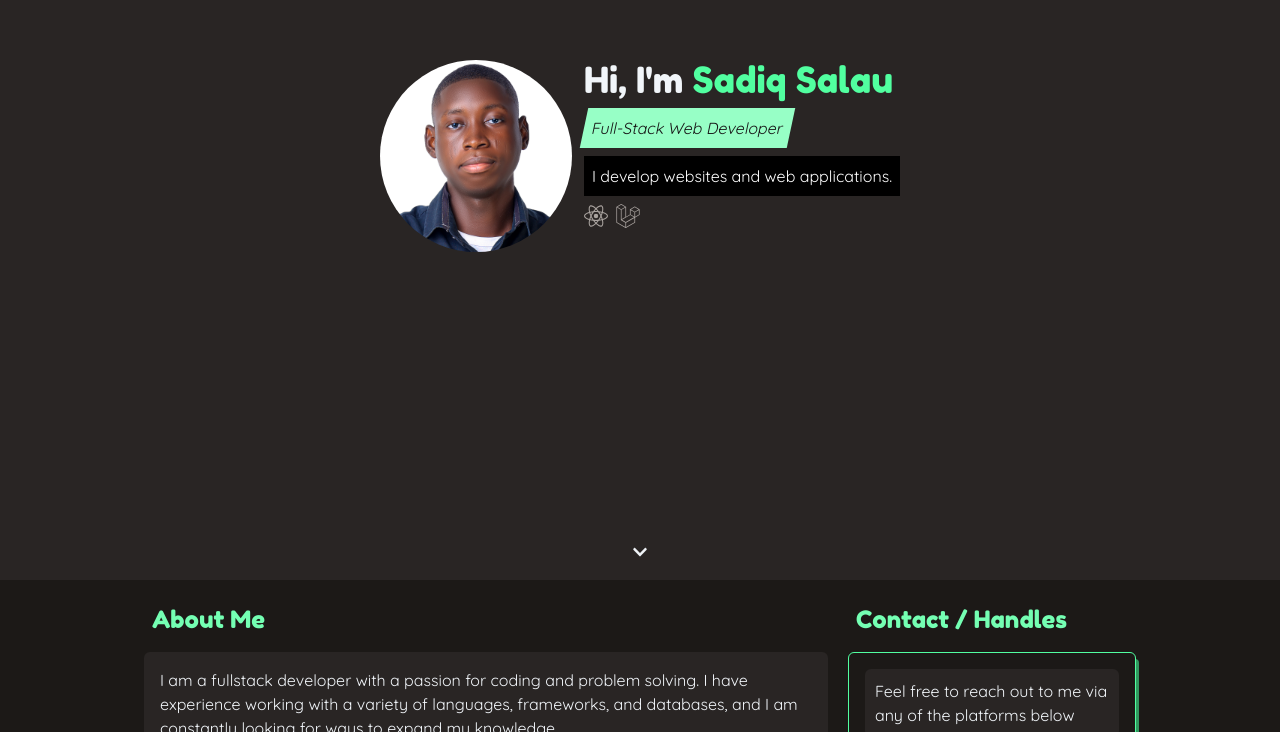
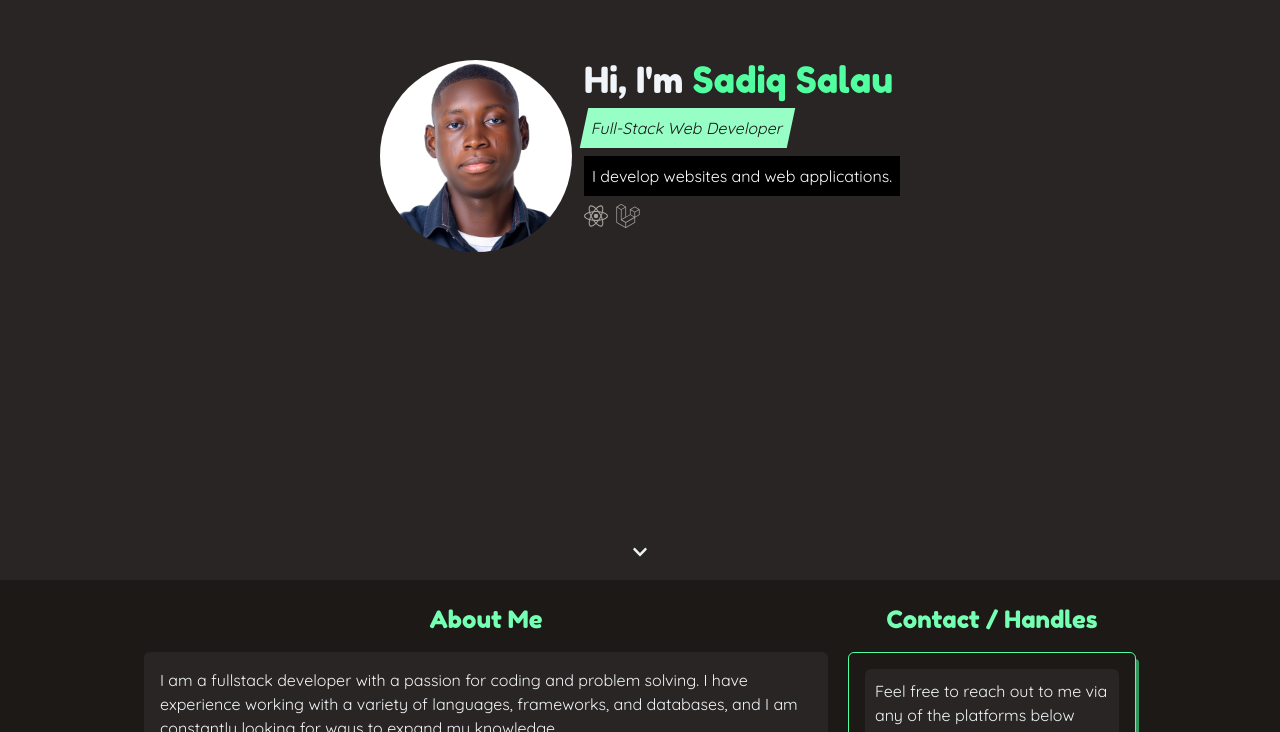
Before and after one commit to sadiqsalau/sadiqsalau.github.io, a React (Vite) app: page / in a window 1280 px wide. Shown: the part 220-952 px from the top of the page. Built offline with nearby package versions, Linux system fonts and the light colour scheme.

Commit message:
Centered sections heading

```diff
--- a/src/components/section-heading/section-heading.jsx
+++ b/src/components/section-heading/section-heading.jsx
@@ -1,7 +1,7 @@
 import { forwardRef } from "react";
 
 export const SectionHeading = forwardRef((props, ref) => (
-  <h3 ref={ref} className="text-2xl text-green-400 font-fredoka-one p-2">
+  <h3 ref={ref} className="text-2xl text-green-400 font-fredoka-one p-2 text-center">
     {props.children}
   </h3>
 ));
```
